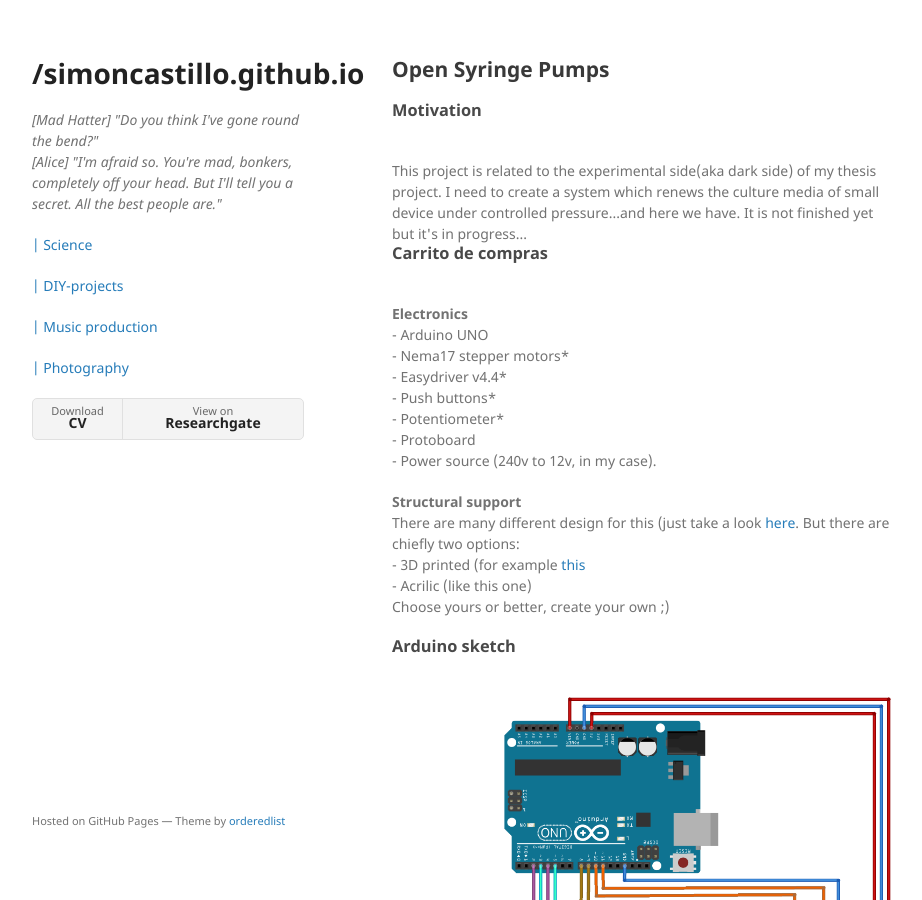
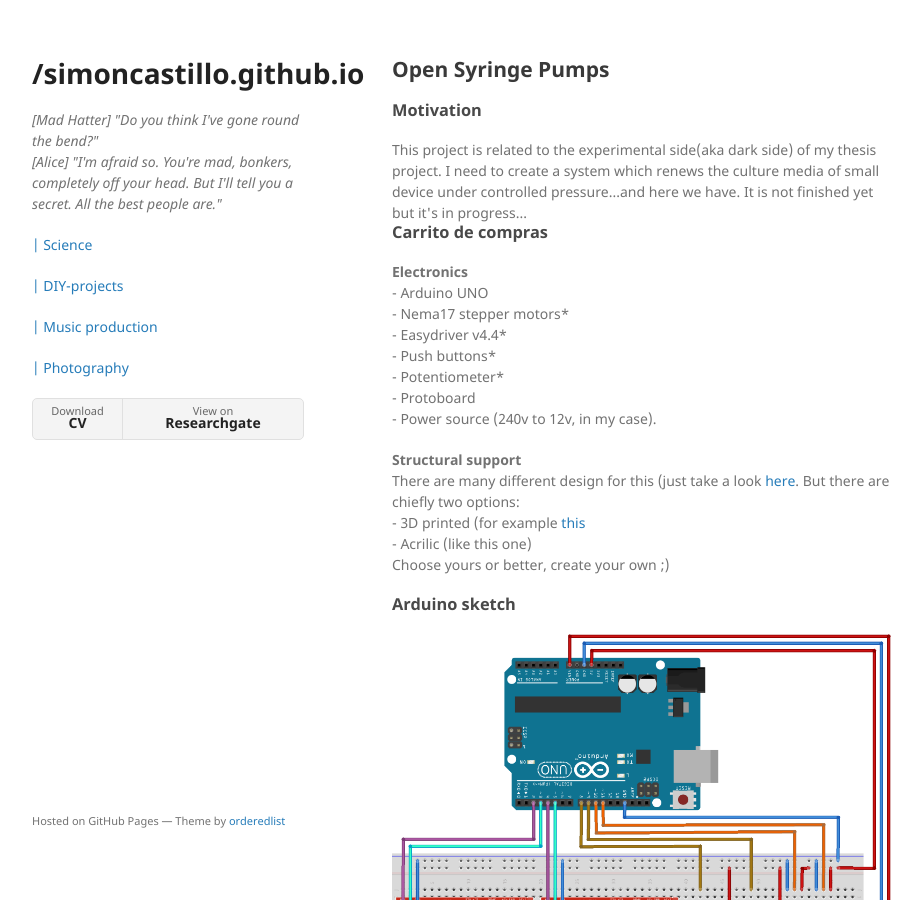
Before and after one commit to SimonCastillo/simoncastillo.github.io, a Jekyll site: the page built from DIY/index.html, in a window 1280 px wide and 900 px high. Shown: the whole window, without its empty margins (178-1100 px from the left). Built offline with Jekyll 4.4.1, drawn with Linux system fonts in a browser that asks for light colours.

```diff
--- a/DIY/index.html
+++ b/DIY/index.html
@@ -4,9 +4,10 @@ title: DIY-Bio
 ---
 	<h2>Open Syringe Pumps </h2>
 
-	<h3>Motivation</h3><br>
-This project is related to the experimental side(aka dark side) of my thesis project. I need to create a system which renews the culture media of small device under controlled pressure...and here we have. It is not finished yet but it's in progress...	<h3>Carrito de compras</h3><br>
+	<h3>Motivation</h3>
+This project is related to the experimental side(aka dark side) of my thesis project. I need to create a system which renews the culture media of small device under controlled pressure...and here we have. It is not finished yet but it's in progress...
 
+<h3>Carrito de compras</h3>
 		<p> <b>Electronics</b> <br>
 		- Arduino UNO<br>
 		- Nema17 stepper motors*<br>
@@ -21,7 +22,7 @@ This project is related to the experimental side(aka dark side) of my thesis pro
 			- Acrilic (like <ahref="http://www.instructables.com/id/DIY-Syringe-Pump-Using-Stepper-Motor/">this one</a>)<br>
 			Choose yours or better, create your own ;)<br>
 
-	<h3>Arduino sketch</h3><br>
+	<h3>Arduino sketch</h3>
 
 <img src ="https://github.com/SimonCastillo/simoncastillo.github.io/blob/master/images/sketch.png?raw=true" alt ="Demo"> <br>	<h3>Code</h3>
 {% highlight javascript linenos%}
```
